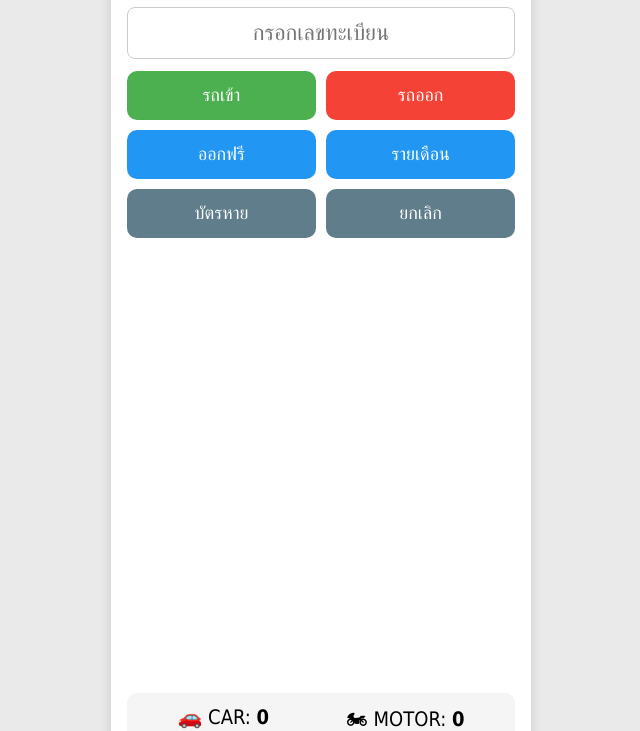
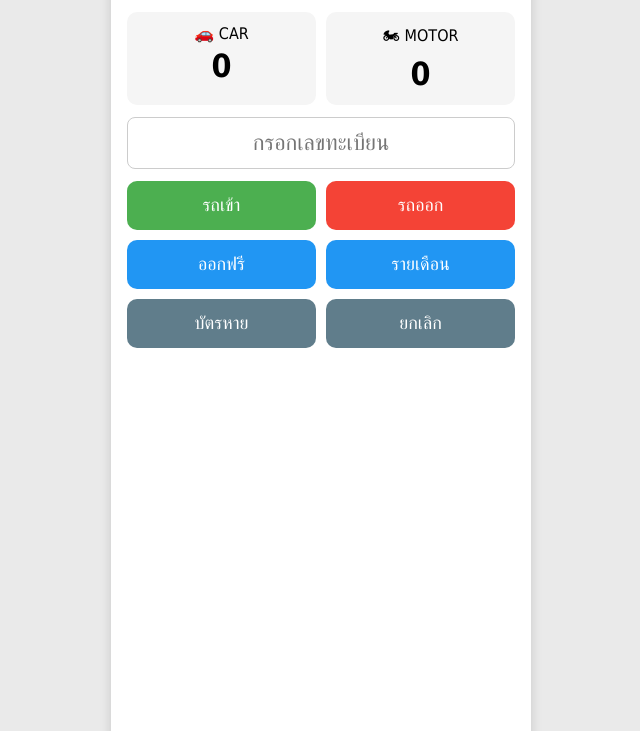
Before and after one commit to rapeepat-piew/parking-control, a plain HTML site: page index.html in a window 1280 px wide. Shown: the part 69-800 px from the top of the page, without its empty margins (319-959 px from the left). Drawn offline with Linux system fonts and the light colour scheme; no server answers.

Commit message:
Add files via upload

```diff
--- a/index.html
+++ b/index.html
@@ -6,7 +6,6 @@
 <title>Parking Control</title>
 
 <style>
-/* ===== RESET ===== */
 * {
     box-sizing: border-box;
 }
@@ -21,7 +20,7 @@ html, body {
     background: #eaeaea;
 }
 
-/* ===== LAYOUT ===== */
+/* ===== APP ===== */
 .app {
     min-height: 100dvh;
     max-width: 420px;
@@ -30,7 +29,6 @@ html, body {
 
     display: flex;
     flex-direction: column;
-    justify-content: space-between;
 
     padding: 16px;
     padding-bottom: env(safe-area-inset-bottom);
@@ -39,11 +37,38 @@ html, body {
 /* ===== HEADER ===== */
 .header {
     text-align: center;
+    margin-bottom: 10px;
 }
 
 .header h2 {
-    margin: 5px 0 10px;
+    margin: 5px 0;
     font-size: 22px;
+}
+
+/* ===== COUNT TOP ===== */
+.count {
+    display: flex;
+    justify-content: space-between;
+    gap: 10px;
+    margin-bottom: 12px;
+}
+
+.count-box {
+    flex: 1;
+    background: #f5f5f5;
+    border-radius: 10px;
+    padding: 12px 0;
+    text-align: center;
+}
+
+.count-box .label {
+    font-size: 16px;
+}
+
+.count-box .num {
+    font-size: 32px;
+    font-weight: bold;
+    margin-top: 4px;
 }
 
 /* ===== INPUT ===== */
@@ -78,18 +103,7 @@ input {
 .btn-blue { background: #2196F3; }
 .btn-gray { background: #607D8B; }
 
-/* ===== COUNT ===== */
-.count {
-    margin-top: 15px;
-    padding: 12px;
-    background: #f5f5f5;
-    border-radius: 10px;
-    font-size: 20px;
-    display: flex;
-    justify-content: space-around;
-}
-
-/* ===== DESKTOP LIMIT ===== */
+/* ===== DESKTOP ===== */
 @media (min-width: 600px) {
     .app {
         border-radius: 14px;
@@ -104,13 +118,26 @@ input {
 
 <div class="app">
 
-    <div>
     <div class="header">
         <h2>🚗 ระบบลานจอดรถ</h2>
     </div>
 
+    <!-- COUNT TOP -->
+    <div class="count">
+        <div class="count-box">
+            <div class="label">🚗 CAR</div>
+            <div class="num" id="car">0</div>
+        </div>
+        <div class="count-box">
+            <div class="label">🏍 MOTOR</div>
+            <div class="num" id="motor">0</div>
+        </div>
+    </div>
+
+    <!-- INPUT -->
     <input id="plate" placeholder="กรอกเลขทะเบียน">
 
+    <!-- BUTTONS -->
     <div class="buttons">
         <button class="btn btn-in" onclick="confirmAction('IN')">รถเข้า</button>
         <button class="btn btn-out" onclick="confirmAction('OUT')">รถออก</button>
@@ -121,21 +148,15 @@ input {
         <button class="btn btn-gray" onclick="confirmAction('LOST')">บัตรหาย</button>
         <button class="btn btn-gray" onclick="confirmAction('CANCEL')">ยกเลิก</button>
     </div>
-    </div>
-
-    <div class="count">
-        <div>🚗 CAR: <b id="car">0</b></div>
-        <div>🏍 MOTOR: <b id="motor">0</b></div>
-    </div>
 
 </div>
 
 <script>
-/* ===== CONFIG ===== */
+/* ================= CONFIG ================= */
 const CSV_URL =
 "https://docs.google.com/spreadsheets/d/e/2PACX-1vQozjlYJ6hV33GT9TG4eUu3VelfF8Z3etL5-Rnsr1BbaCx2c673jMr_RdR57fD_nFANnraiJMy4SN6n/pub?gid=0&single=true&output=csv";
 
-/* ===== LOAD COUNT ===== */
+/* ================= LOAD COUNT ================= */
 async function loadCount() {
     try {
         const res = await fetch(CSV_URL);
@@ -168,7 +189,7 @@ async function loadCount() {
     }
 }
 
-/* ===== BUTTON ===== */
+/* ================= BUTTON ================= */
 function confirmAction(func) {
     const plate = document.getElementById("plate").value.trim();
     if (!plate) {
@@ -181,7 +202,7 @@ function confirmAction(func) {
     document.getElementById("plate").value = "";
 }
 
-/* ===== START ===== */
+/* ================= START ================= */
 document.addEventListener("DOMContentLoaded", () => {
     loadCount();
     setInterval(loadCount, 15000);
```
Lines whose indentation alone changed are shown as unchanged.
